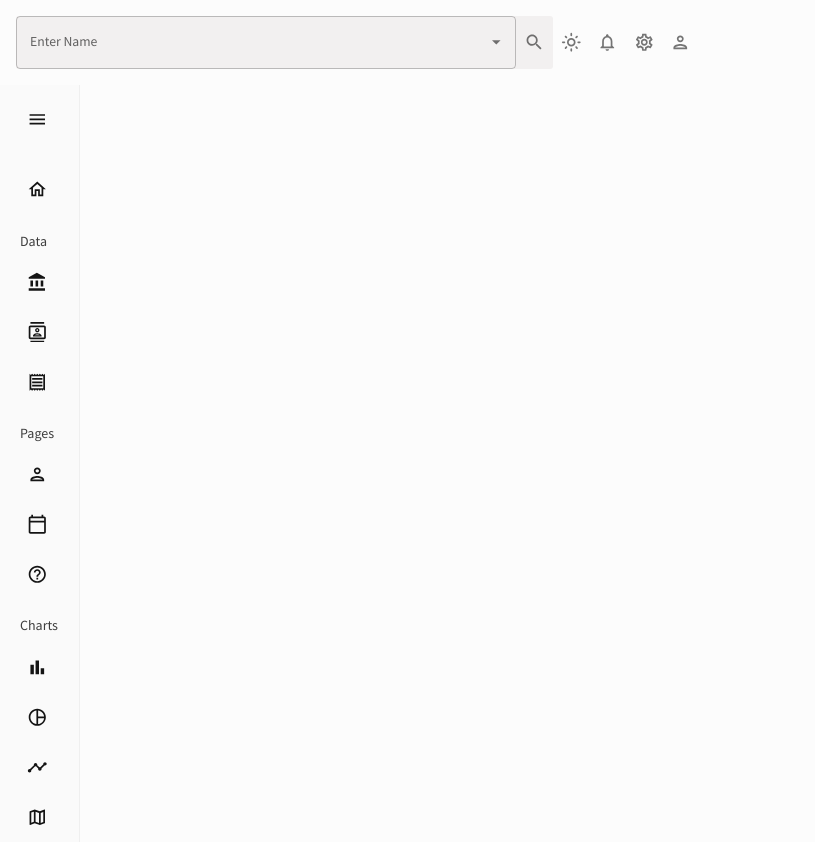
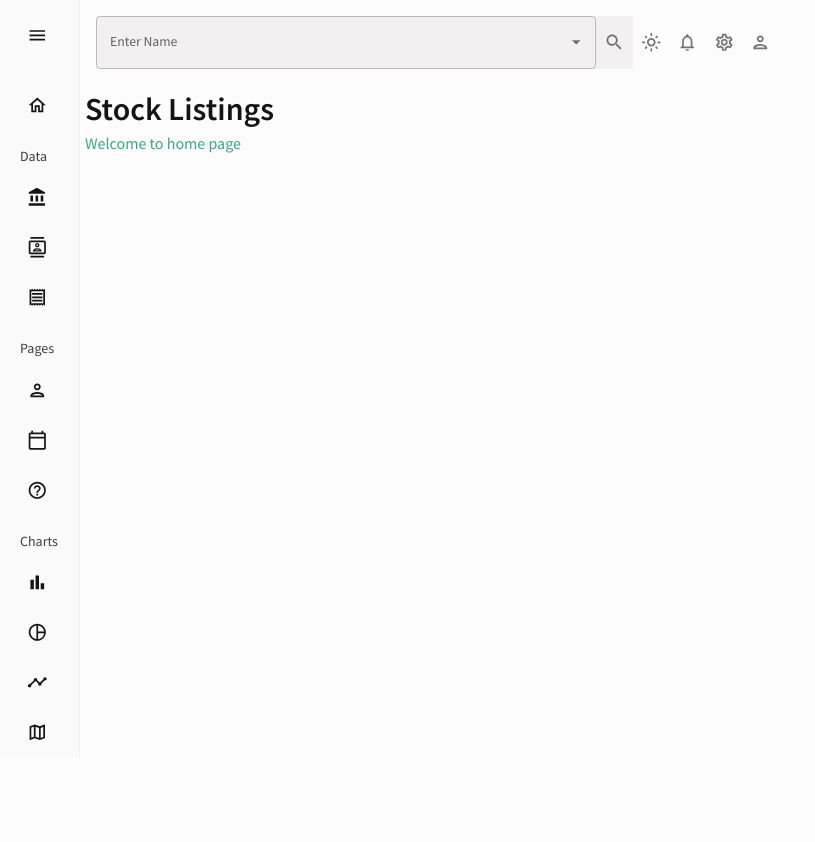
Before and after one commit to SUNIL12502/New, a React (Create React App) app: page /home in a window 1280 px wide. Shown: the whole page, without its empty margins (0-815 px from the left). After the commit the page ends 800 px from the top, so only its background shows below. Built offline with nearby package versions, Linux system fonts and the light colour scheme.

Commit message:
Title and Subtitle

```diff
--- a/src/App.js
+++ b/src/App.js
@@ -24,7 +24,21 @@ function App() {
           </Topbar> */}
           <Routes>
             <Route path="/" element = {<LandingPage />} />
-            <Route path="/home" element = {<><Topbar className="context"/> <HamburgerMenu className="context"/></>} />
+            <Route path="/home" element = {
+            <>
+            <div className="app">
+            <HamburgerMenu />
+            <main className="context">
+            <Topbar />
+            <Dashboard />
+
+            </main>
+
+            </div>
+
+
+            </>
+            } />
             <Route path="/dashboard" element = {<Dashboard />} />
             <Route path="/register" element = {<Register />} />
             <Route path="/login" element = {<Login />} />
--- a/src/components/Header.jsx
+++ b/src/components/Header.jsx
@@ -10,11 +10,11 @@ const Header = ({ title, subtitle }) => {
           variant="h2"
           color={colors.grey[100]}
           fontWeight="bold"
-          sx={{ m: "0 0 5px 0" }}
+          sx={{ m: "5px 5px 5px 5px" }}
         >
           {title}
         </Typography>
-        <Typography variant="h5" color={colors.greenAccent[400]}>
+        <Typography variant="h5" color={colors.greenAccent[400]} sx={{ m: "5px 5px 5px 5px" }}>
           {subtitle}
         </Typography>
       </Box>
--- a/src/scenes/dashboard/index.jsx
+++ b/src/scenes/dashboard/index.jsx
@@ -1,5 +1,9 @@
+import Header from "../../components/Header"
+
 const Dashboard = ()  => {
-    return <div>Dashboard</div>
+    return (
+        <Header title="Stock Listings" subtitle="Welcome to home page" />
+    )
 }
 
 export default Dashboard;
```
Also changed, not shown: src/scenes/portfolio/Portfolio.jsx (added, +13 -0 lines).
